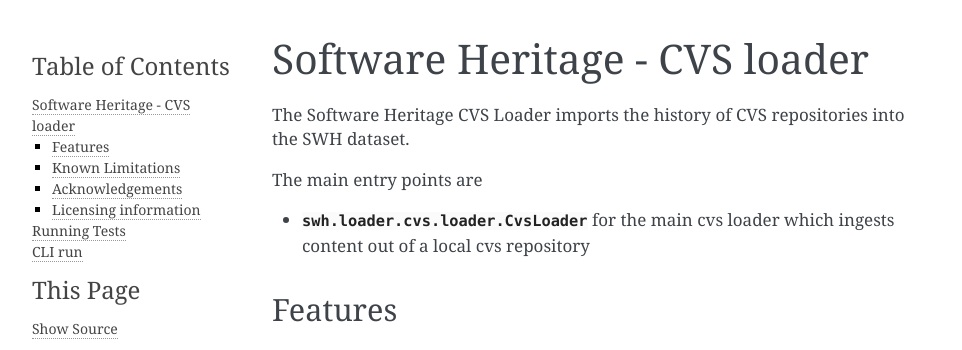
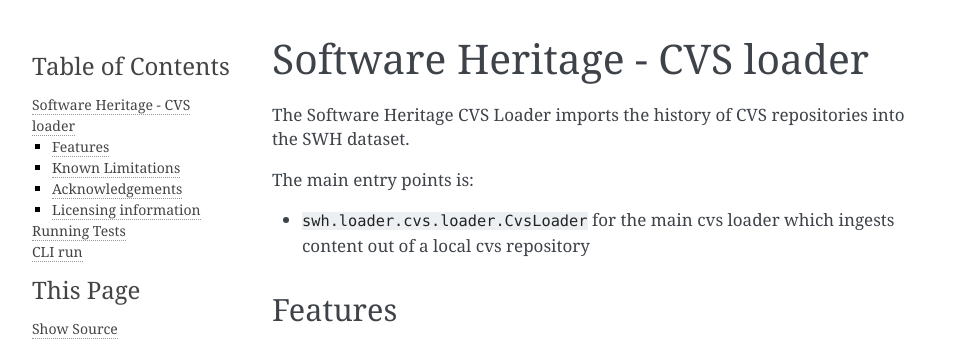
Before and after one commit to SoftwareHeritage/swh-loader-cvs, a Sphinx documentation site: the page built from docs/README.rst, in a window 1280 px wide and 900 px high. Shown: the top 350 px of the window, without its empty margins (148-1110 px from the left). Built offline with Sphinx 7.4.7, drawn with Linux system fonts in a browser that asks for light colours.

```diff
--- a/docs/README.rst
+++ b/docs/README.rst
@@ -4,10 +4,11 @@ Software Heritage - CVS loader
 The Software Heritage CVS Loader imports the history of CVS repositories
 into the SWH dataset.
 
-The main entry points are
+The main entry points is:
 
--  :class:`swh.loader.cvs.loader.CvsLoader` for the main cvs loader
+-  ``swh.loader.cvs.loader.CvsLoader`` for the main cvs loader
    which ingests content out of a local cvs repository
+
 
 Features
 --------
--- a/setup.py
+++ b/setup.py
@@ -40,7 +40,7 @@ setup(
     name="swh.loader.cvs",
     description="Software Heritage CVS Loader",
     long_description=long_description,
-    long_description_content_type="text/markdown",
+    long_description_content_type="text/x-rst",
     python_requires=">=3.7",
     author="Software Heritage developers",
     author_email="swh-devel@inria.fr",
```
